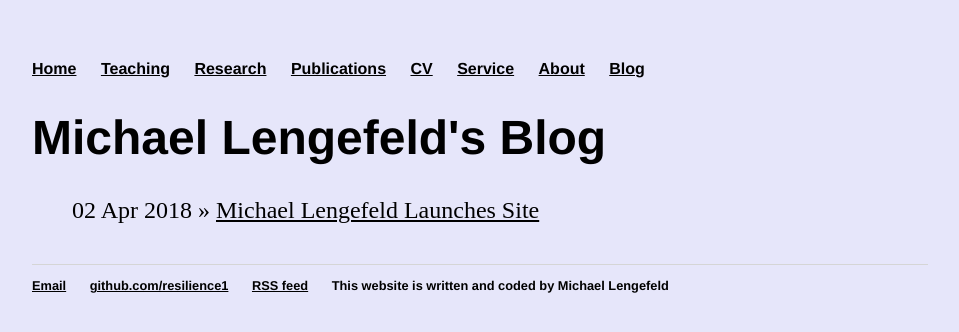
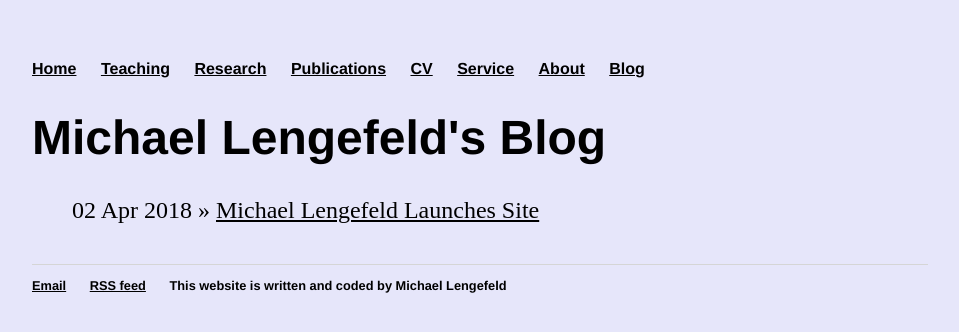
Before and after one commit to resilience1/resilience1.github.io, a Jekyll site: the page built from blog/index.html, in a window 1280 px wide. Shown: the top 332 px of the page, without its empty margins (160-1119 px from the left). Built offline with Jekyll 4.4.1, drawn with Linux system fonts in a browser that asks for light colours; nearby versions of some CDN libraries.

Commit message:
Update default.html

```diff
--- a/_layouts/default.html
+++ b/_layouts/default.html
@@ -28,7 +28,6 @@
 			<footer>
 	    		<ul>
 				<li><a href="mailto:mrlengefeld@protonmail.com">Email</a></li>
-	        		<li><a href="https://github.com/resilience1">github.com/resilience1</a></li>
 				<li><a href="https://resilience1.github.io/blog/atom.xml">RSS feed</a></li>
 				 <li>          This website is written and coded by Michael Lengefeld
 				</li>
```
